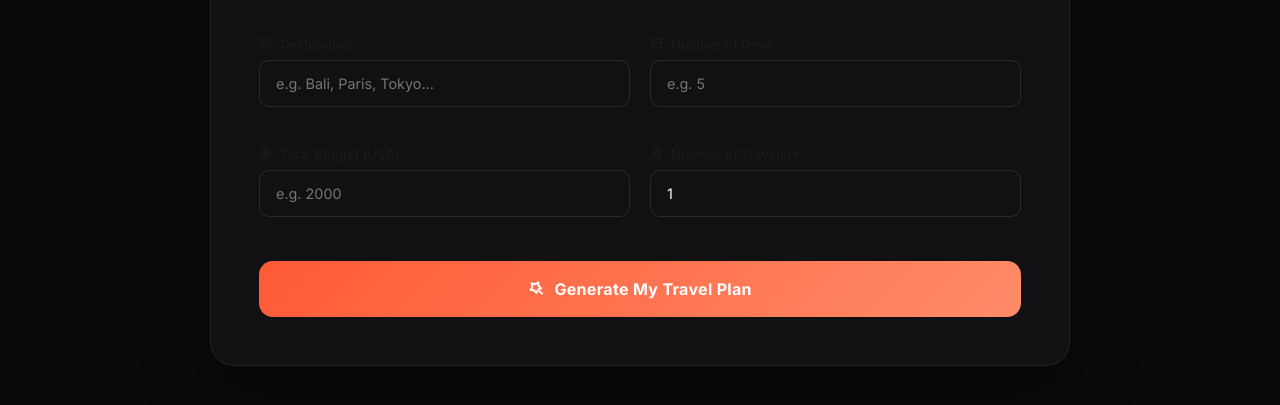
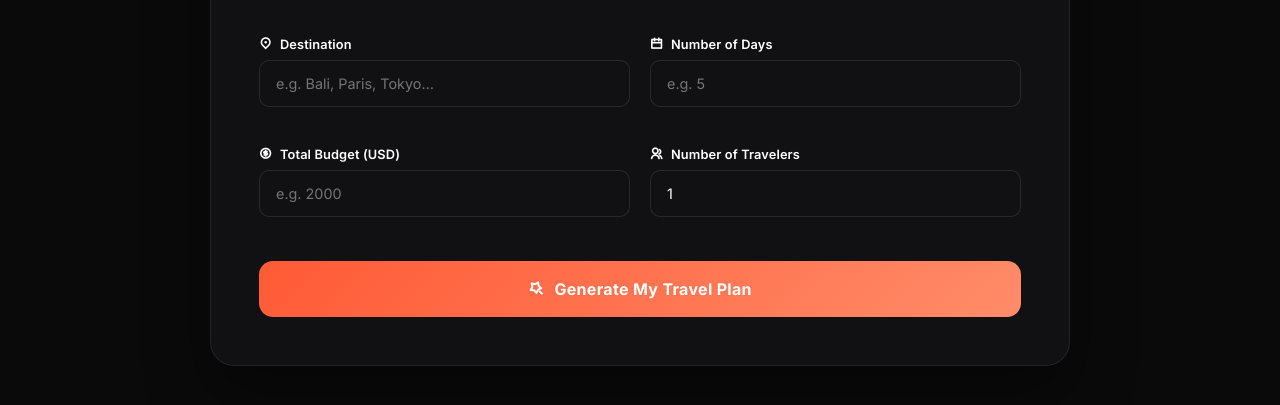
Before and after one commit to meerakrishnas2006-droid/s2uidproject, a plain HTML site: page wherenext/frontend/plan.html in a window 1280 px wide. Shown: the part 449-854 px from the top of the page. Drawn offline with nearby package versions, Linux system fonts and the light colour scheme; sample sign-in values are in the browser's storage.

Commit message:
Update style.css

```diff
--- a/wherenext/frontend/css/style.css
+++ b/wherenext/frontend/css/style.css
@@ -203,7 +203,7 @@ h1,h2,h3,h4,h5{font-family:'Outfit',sans-serif;line-height:1.1}
 .login-card h1{font-size:2rem;font-weight:800;color:var(--bg);margin-bottom:8px}
 .login-card .subtitle{font-size:.9rem;color:var(--text-muted);margin-bottom:32px}
 .form-group{margin-bottom:20px}
-.form-group label{display:flex;align-items:center;gap:8px;font-size:.8rem;font-weight:600;color:var(--text);margin-bottom:8px;letter-spacing:.01em}
+.form-group label{display:flex;align-items:center;gap:8px;font-size:.8rem;font-weight:600;color:#ffffff;margin-bottom:8px;letter-spacing:.01em}
 .form-group input,.form-group select,.form-group textarea{width:100%;padding:14px 16px;border:1.5px solid var(--surface3);border-radius:10px;font-size:.9rem;color:var(--text);background:#fff;transition:border-color .3s,box-shadow .3s}
 .form-group input:focus,.form-group select:focus,.form-group textarea:focus{border-color:var(--accent);box-shadow:0 0 0 3px rgba(255,90,54,.1)}
 .dark-bg .form-group input,.dark-bg .form-group select,.dark-bg .form-group textarea{background:var(--bg2);border-color:rgba(255,255,255,.1);color:#fff}
```
